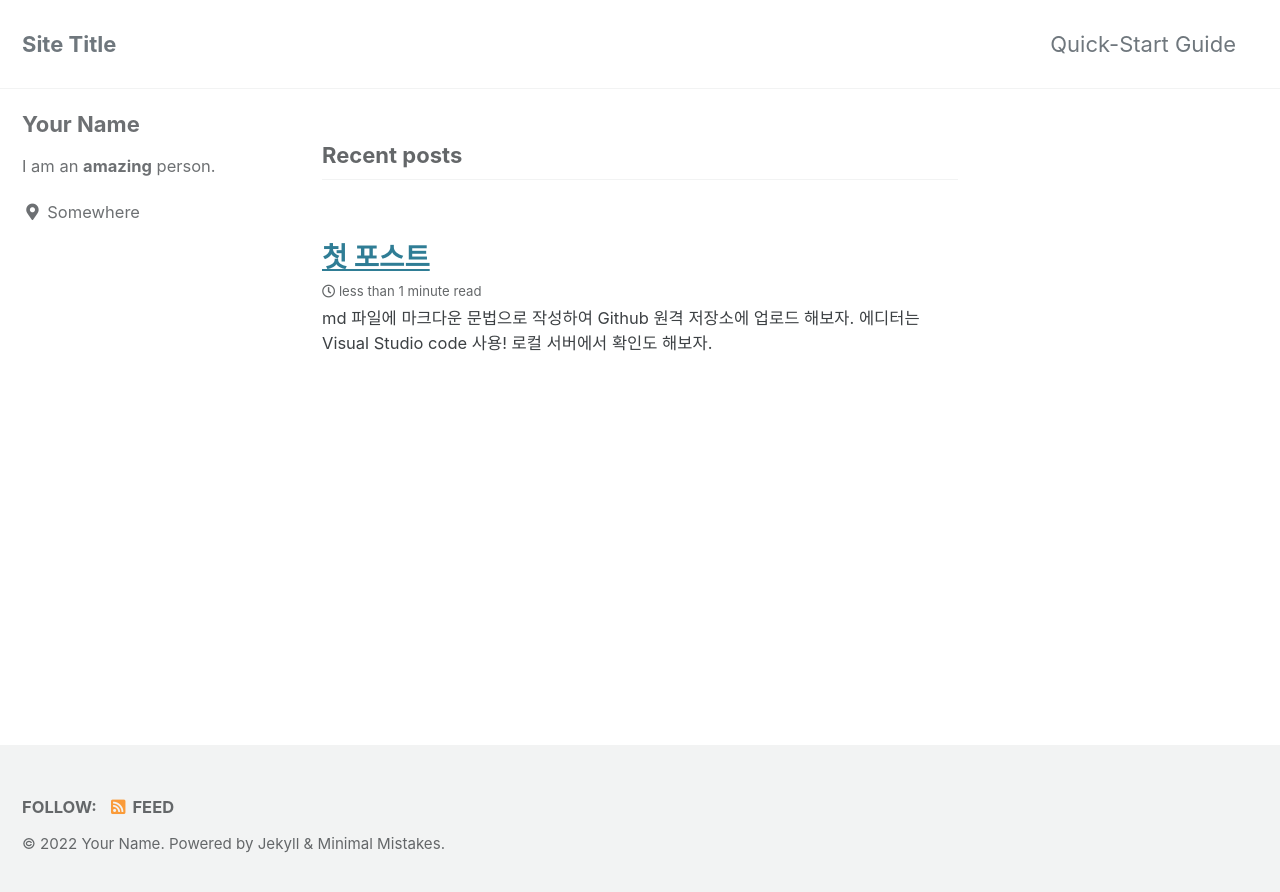
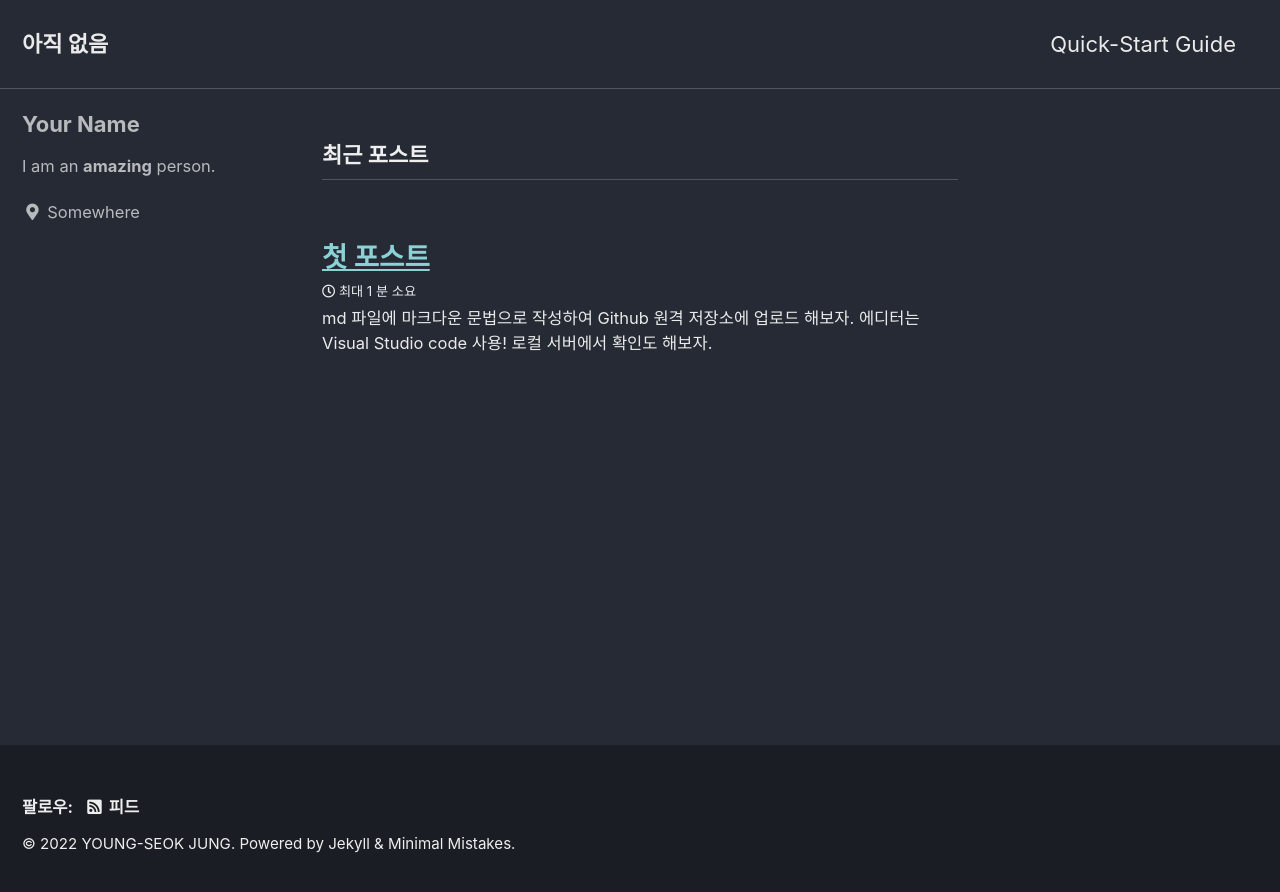
Before and after one commit to TUNERYS/TUNERYS.github.io, a Jekyll site: the page built from index.html, in a window 1280 px wide. Shown: the top 892 px of the page. Built offline with Jekyll 4.4.1, drawn with Linux system fonts in a browser that asks for light colours; cached includes are drawn as plain includes; the list of posts is cut into pages by our own code.

Commit message:
초기 설정

```diff
--- a/_config.yml
+++ b/_config.yml
@@ -12,15 +12,15 @@
 
 # theme                  : "minimal-mistakes-jekyll"
 # remote_theme           : "mmistakes/minimal-mistakes"
-minimal_mistakes_skin    : "default" # "air", "aqua", "contrast", "dark", "dirt", "neon", "mint", "plum", "sunrise"
+minimal_mistakes_skin    : "dark" # "air", "aqua", "contrast", "dark", "dirt", "neon", "mint", "plum", "sunrise"
 
 # Site Settings
-locale                   : "en-US"
-title                    : "Site Title"
+locale                   : "ko-KR"
+title                    : "아직 없음"
 title_separator          : "-"
 subtitle                 : # site tagline that appears below site title in masthead
-name                     : "Your Name"
-description              : "An amazing website."
+name                     : "YOUNG-SEOK JUNG"
+description              : "나의 학습을 위한 페이지입니다."
 url                      : # the base hostname & protocol for your site e.g. "https://mmistakes.github.io"
 baseurl                  : # the subpath of your site, e.g. "/blog"
 repository               : # GitHub username/repo-name e.g. "mmistakes/minimal-mistakes"
```
